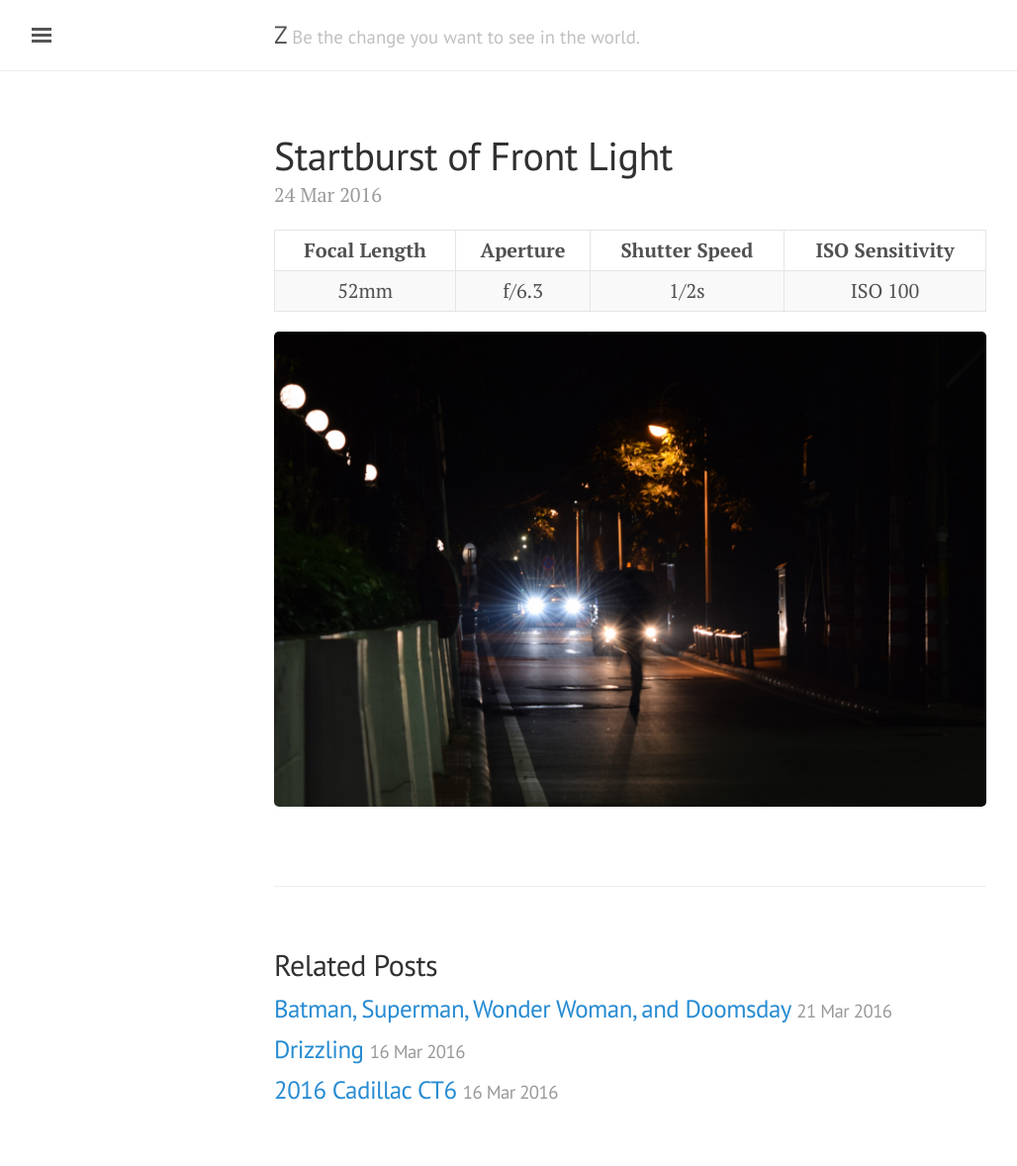
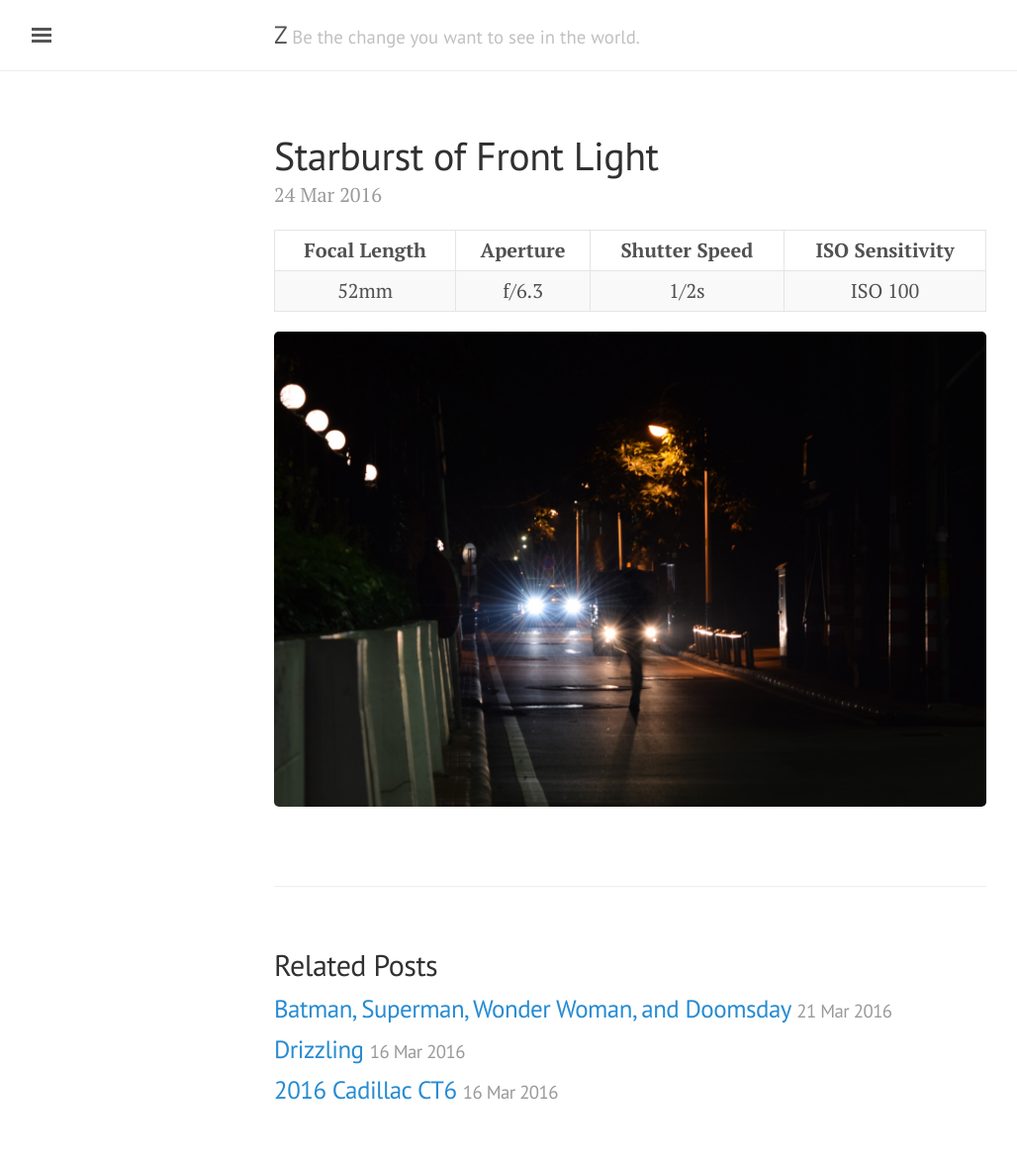
Before and after one commit to comacros/comacros.github.io, a Jekyll site: the page built from _posts/2016-03-24-Starburst-of-Front-Light.md, in a window 1280 px wide. Shown: the whole page at 99% size, without its empty margins (3-1031 px from the left). Built offline with Jekyll 4.4.1, drawn with Linux system fonts in a browser that asks for light colours.

Commit message:
Update 2016-03-24-Starburst-of-Front-Light.md

```diff
--- a/_posts/2016-03-24-Starburst-of-Front-Light.md
+++ b/_posts/2016-03-24-Starburst-of-Front-Light.md
@@ -1,10 +1,10 @@
 ---
 layout: post
-title: Startburst of Front Light
+title: Starburst of Front Light
 ---
 
 | Focal Length | Aperture | Shutter Speed | ISO Sensitivity |
 |:------------:|:--------:|:-------------:|:---------------:|
 | 52mm         | f/6.3    | 1/2s          | ISO 100        |
 
-![Startburst of Front Light](https://github.com/comacros/comacros.github.io/raw/master/images/DSC_0415.JPG)
+![Starburst of Front Light](https://github.com/comacros/comacros.github.io/raw/master/images/DSC_0415.JPG)
```
